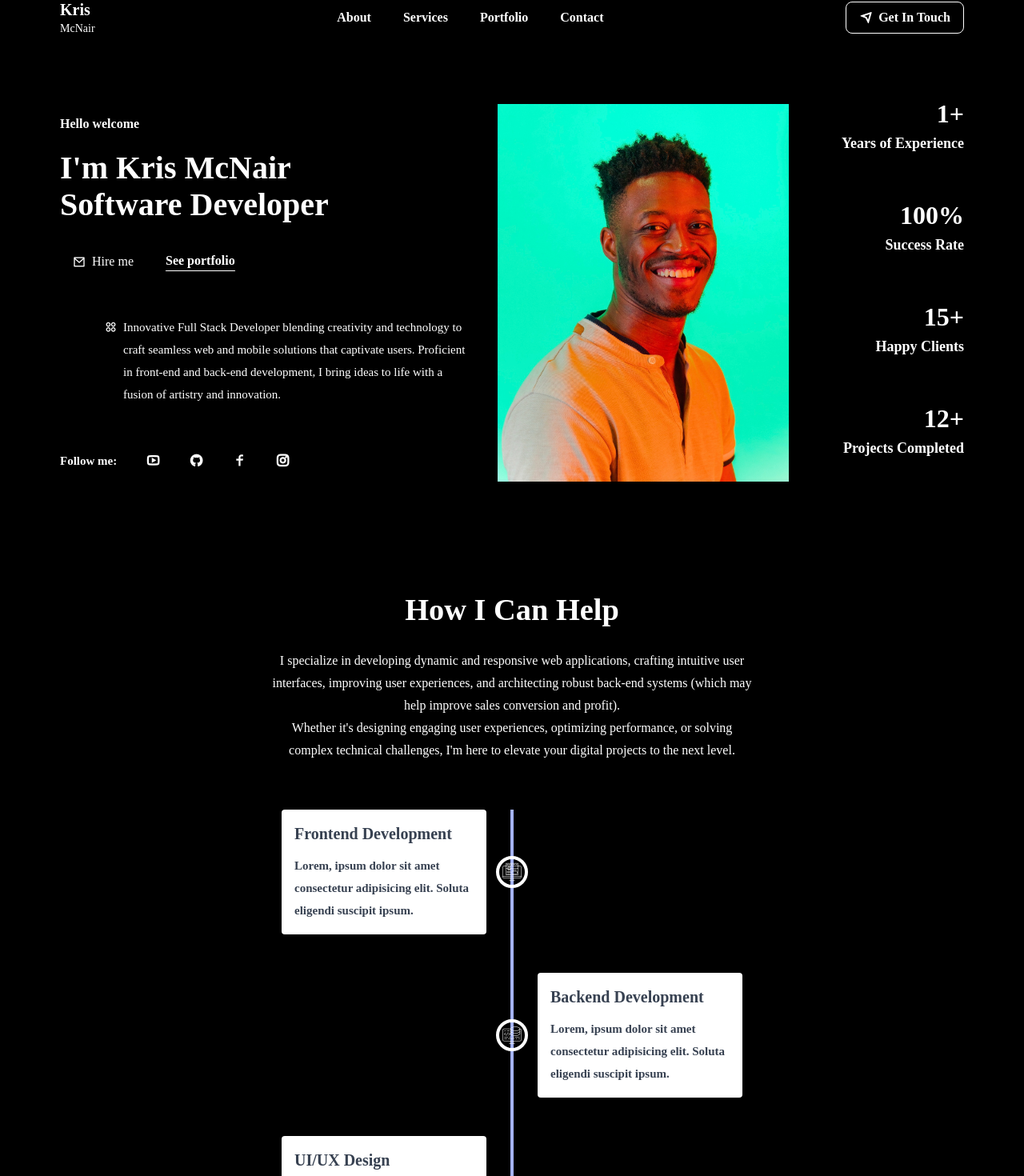
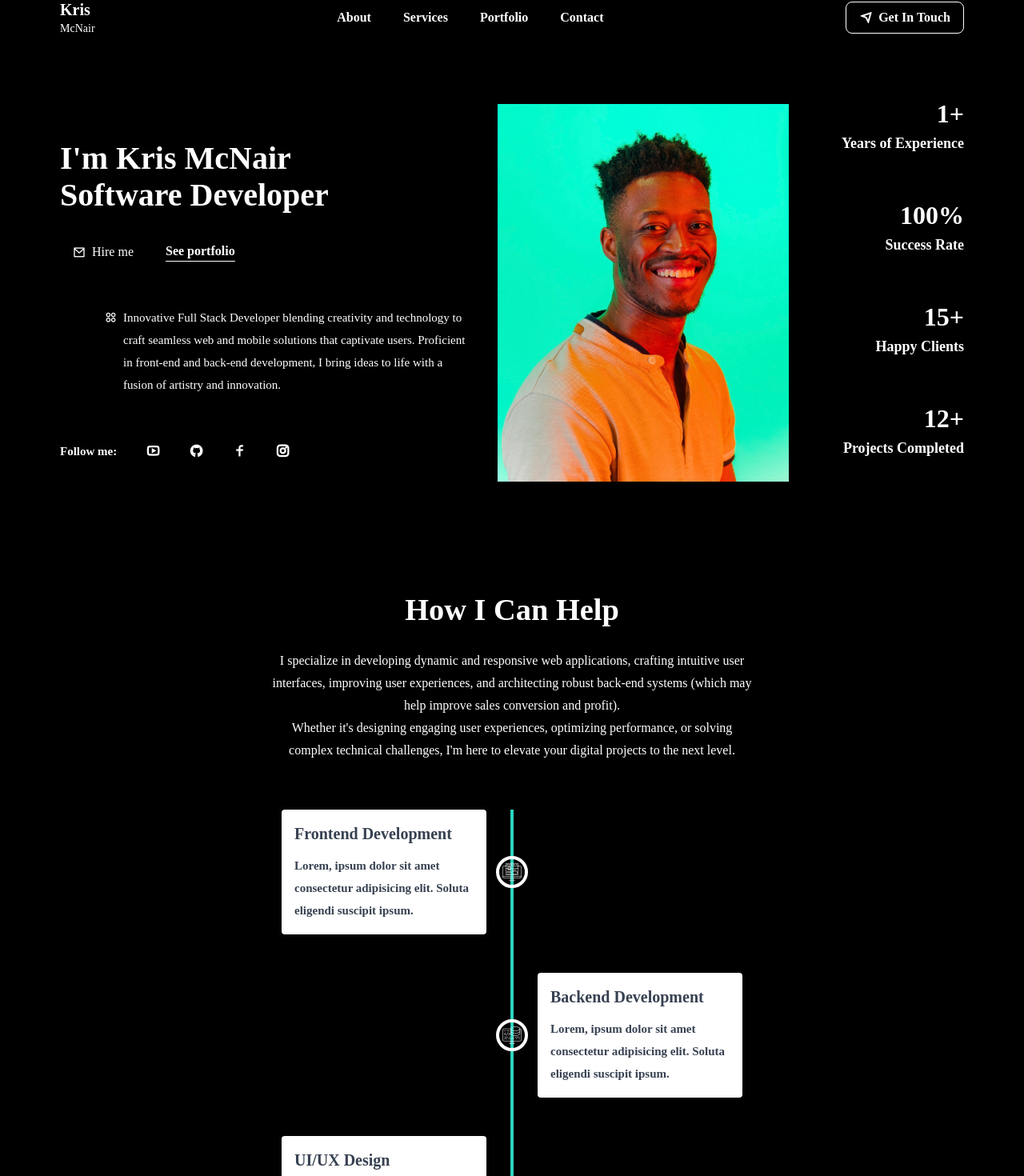
Before and after one commit to kmcnair101/portfolio2, a React (Create React App) app: page / in a window 1280 px wide. Shown: the part 18-1488 px from the top of the page at 80% size. Built offline with nearby package versions, Linux system fonts and the light colour scheme; a web font is replaced by a local one.

Commit message:
change text in hero

```diff
--- a/src/components/Footer/Footer.jsx
+++ b/src/components/Footer/Footer.jsx
@@ -105,18 +105,15 @@ const Footer = () => {
 
                 <div className="leading-[20px]">
                   <h2 className="text-gray-200 font-[500] text-[18px]">
-                    Muhib
+                    McNair
                   </h2>
-                  <p className="text-gray-400 text-[14px] font-[500]">
-                    Personal
-                  </p>
                 </div>
               </div>
             </div>
 
             <div>
               <p className="text-gray-400 text-[14px]">
-                Copyright {year} developed by Muhib - All right reserved.
+                Copyright {year} developed by Kris McNair - All right reserved.
               </p>
             </div>
           </div>
--- a/src/components/UI/Hero.jsx
+++ b/src/components/UI/Hero.jsx
@@ -9,13 +9,6 @@ const Hero = () => {
         <div className="md:flex items-center justify-between sm:flex-col md:flex-row">
           {/* ========= hero left content ========= */}
           <div className="w-full md:basis-1/2">
-            <h5
-              data-aos="fade-right"
-              data-aos-duration="1500"
-              className="text-headingColor font-[600] text-[16px]"
-            >
-              Hello welcome
-            </h5>
             <h1
               data-aos="fade-up"
               data-aos-duration="1500"
--- a/src/components/UI/Services.jsx
+++ b/src/components/UI/Services.jsx
@@ -27,7 +27,7 @@ const Services = () => {
           <div className="w-full py-3 px-2 sm:max-w-xl sm:mx-auto sm:px-0">
             <div className="relative text-gray-700 antialiased text-sm font-semibold">
               {/* =========== vertical line running through the middle ============ */}
-              <div className="hidden absolute w-1 sm:block bg-indigo-300 h-full left-1/2 transform -translate-x-1/2"></div>
+              <div className="hidden absolute w-1 sm:block bg-teal-400 h-full left-1/2 transform -translate-x-1/2"></div>
 
               {/* =========== left card ================= */}
               <div className="mt-6 sm:mt-0 sm:mb-12">
```
